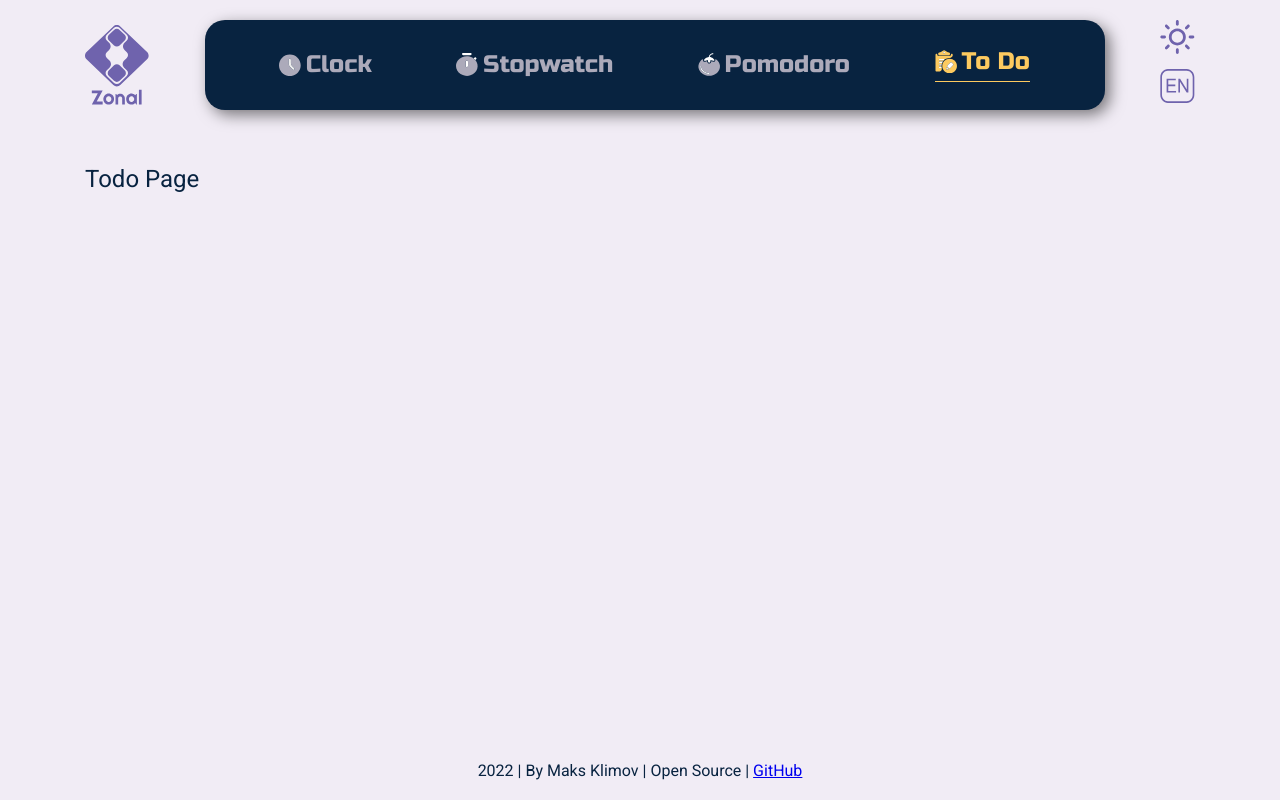
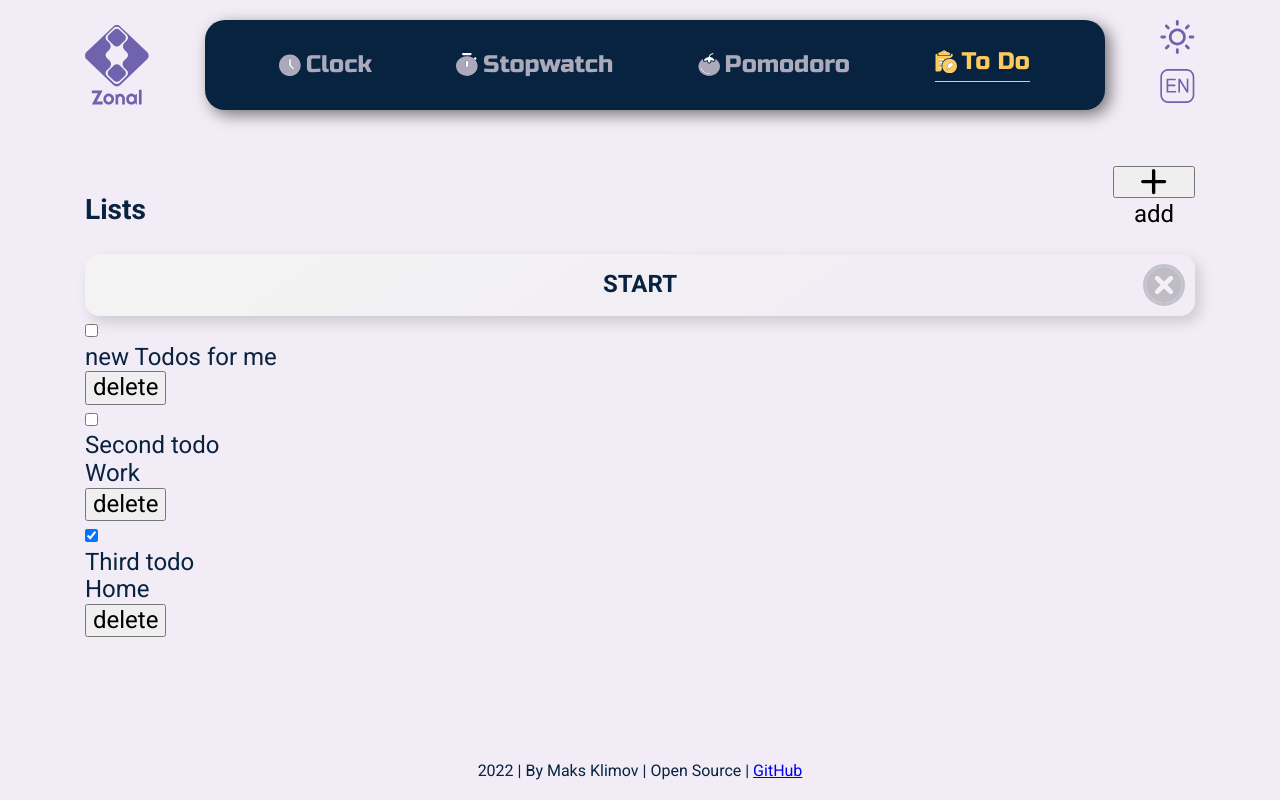
Before and after one commit to MaksEpifanov/zonal, a React (Create React App) app: page /todo in a window 1280 px wide. Built offline with nearby package versions, Linux system fonts and the light colour scheme.

Commit message:
initial TodoPage with base todos components

```diff
--- a/src/pages/todo/TodoPage.jsx
+++ b/src/pages/todo/TodoPage.jsx
@@ -1,6 +1,12 @@
+import Lists from './components/Lists';
+import Todos from './components/Todos';
+
+import styles from './TodoPage.module.scss';
+
 const TodoPage = () => (
-  <div>
-    Todo Page
+  <div className={styles.TodoPage}>
+    <Lists />
+    <Todos />
   </div>
 );
 
--- /dev/null
+++ b/src/pages/todo/TodoPage.module.scss
@@ -0,0 +1 @@
+.TodoPage {}
--- /dev/null
+++ b/src/pages/todo/components/Lists/Lists.module.scss
@@ -0,0 +1,12 @@
+.Lists {
+
+  .header {
+    display: flex;
+    justify-content: space-between;
+
+    button {
+      height: 32px;
+    }
+  }
+
+}
--- /dev/null
+++ b/src/pages/todo/components/Lists/index.jsx
@@ -0,0 +1,21 @@
+import { ReactComponent as AddSVG } from 'assets/icons/add.svg';
+import Button from 'common/components/Button';
+
+import styles from './Lists.module.scss';
+
+const Lists = () => (
+  <div className={styles.Lists}>
+    <div className={styles.header}>
+      <h3>Lists</h3>
+      <button type="button">
+        <AddSVG />
+        add
+      </button>
+    </div>
+    <div className={styles.lists}>
+      <Button item noResponse />
+    </div>
+  </div>
+);
+
+export default Lists;
--- /dev/null
+++ b/src/pages/todo/components/TodoItem/TodoItem.module.scss
@@ -0,0 +1 @@
+.TodoItem {}
--- /dev/null
+++ b/src/pages/todo/components/TodoItem/index.jsx
@@ -0,0 +1,38 @@
+import { useState } from 'react';
+import PropTypes from 'prop-types';
+
+import styles from './TodoItem.module.scss';
+
+const TodoItem = ({
+  list, text, isChecked, onCheck, onDelete,
+}) => {
+  const [checked, setCheck] = useState(isChecked);
+
+  const onChange = () => {
+    setCheck((prevCheked) => !prevCheked);
+    onCheck(checked);
+  };
+
+  return (
+    <div className={styles.TodoItem}>
+      <input type="checkbox" checked={checked} onChange={onChange} />
+      <div className={styles.todo}>{text}</div>
+      <div className={styles.list}>{list}</div>
+      <button type="button" onClick={onDelete}>delete</button>
+    </div>
+  );
+};
+
+export default TodoItem;
+
+TodoItem.propTypes = {
+  list: PropTypes.string,
+  text: PropTypes.string.isRequired,
+  isChecked: PropTypes.bool.isRequired,
+  onCheck: PropTypes.func.isRequired,
+  onDelete: PropTypes.func.isRequired,
+};
+
+TodoItem.defaultProps = {
+  list: '',
+};
--- /dev/null
+++ b/src/pages/todo/components/Todos/Todos.module.scss
@@ -0,0 +1 @@
+.Todos {}
--- /dev/null
+++ b/src/pages/todo/components/Todos/index.jsx
@@ -0,0 +1,13 @@
+import TodoItem from '../TodoItem';
+
+import styles from './Todos.module.scss';
+
+const Todos = () => (
+  <div className={styles.Todos}>
+    <TodoItem text="new Todos for me" isChecked={false} onCheck={() => {}} onDelete={() => {}} />
+    <TodoItem list="Work" text="Second todo" isChecked={false} onChecked={() => {}} onDelete={() => {}} />
+    <TodoItem list="Home" text="Third todo" isChecked onChecked={() => {}} onDelete={() => {}} />
+  </div>
+);
+
+export default Todos;
```
